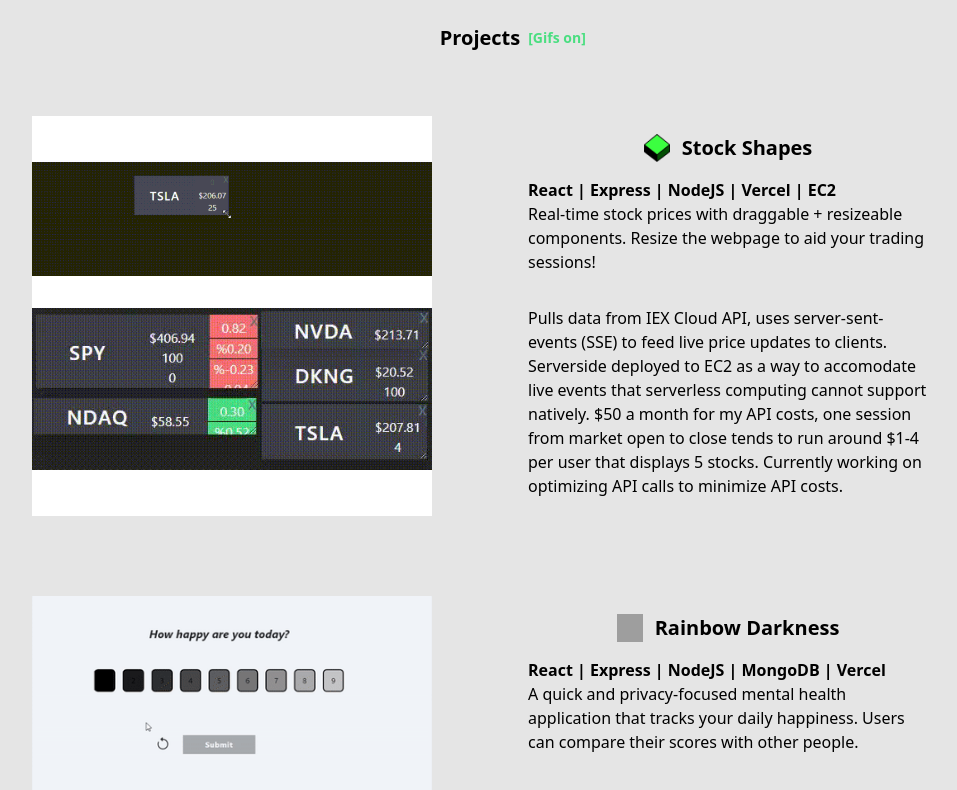
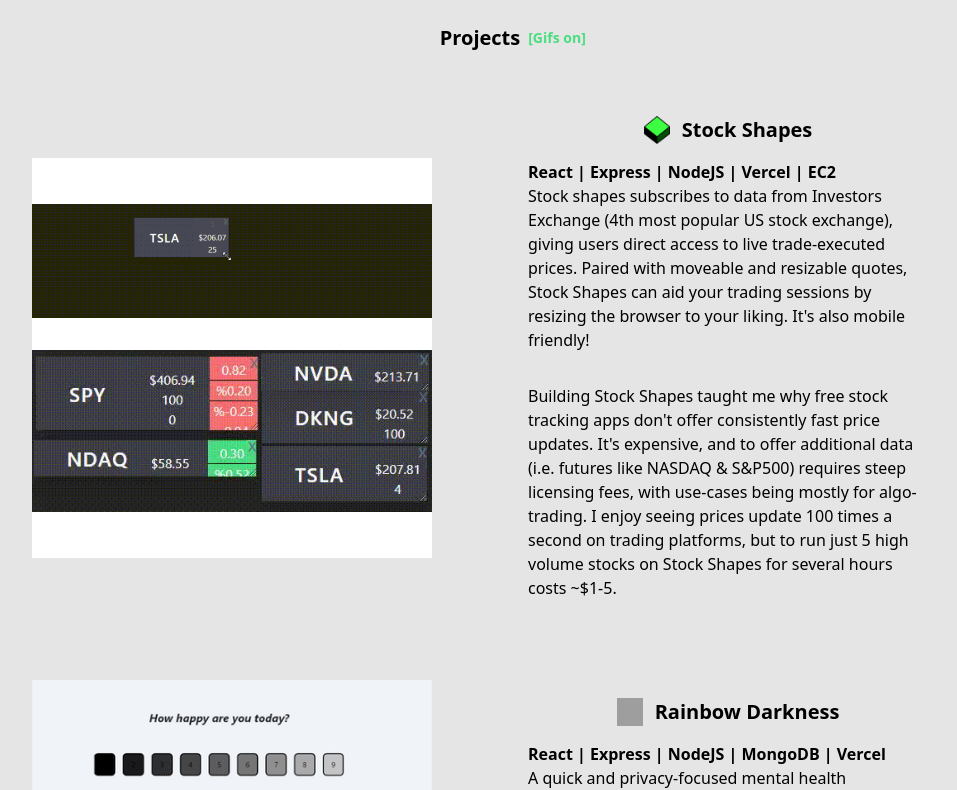
Before and after one commit to r-yabyab/fe-portfolio, a React (Create React App) app: page / in a window 1280 px wide. Shown: the part 696-1486 px from the top of the page, without its empty margins (160-1117 px from the left). Built offline with nearby package versions, Linux system fonts and the light colour scheme; grey boxes are pictures that could not be loaded.

Commit message:
descriptions

```diff
--- a/src/components/HomePage.js
+++ b/src/components/HomePage.js
@@ -212,7 +212,8 @@
                                 </div>
                                 <div className="font-semibold">React | Express | NodeJS | Vercel | EC2</div>
                                 {/* <div className="">Real-time stock & future updates with draggable + resizeable components. Resize the webpage to aid your trading sessions!</div> */}
-                                <div className="">Real-time stock prices with draggable + resizeable components. Resize the webpage to aid your trading sessions!</div>
+                                {/* <div className="">Real-time stock prices with draggable + resizeable components. Resize the webpage to aid your trading sessions!</div> */}
+                                <div className="">Stock shapes subscribes to data from Investors Exchange (4th most popular US stock exchange), giving users direct access to live trade-executed prices. Paired with moveable and resizable quotes, Stock Shapes can aid your trading sessions by resizing the browser to your liking. It's also mobile friendly!</div>
                                 {/* <div className={boolState ? "text-yellow-400 select-none hover:text-slate-800 hover:cursor-pointer" :
                                     "text-slate-400 select-none hover:text-slate-800 hover:cursor-pointer"}
                                     onClick={boolHandler}
@@ -223,7 +224,9 @@
                                     // {boolState ? "bg-slate-200 hover:cursor-pointer" : "hidden"}
                                     {"pt-8"}
                                 >
-                                    Pulls data from IEX Cloud API, uses server-sent-events (SSE) to feed live price updates to clients. Serverside deployed to EC2 as a way to accomodate live events that serverless computing cannot support natively. $50 a month for my API costs, one session from market open to close tends to run around $1-4 per user that displays 5 stocks. Currently working on optimizing API calls to minimize API costs.
+                                    {/*[vers3] Building Stock Shapes gave me experience on how to navigate sparsely written API documentation with broken endpoints. It also shed light on why free stock tracking apps don't provide consistently fast price updates-- It's expensive. */}
+                                    Building Stock Shapes taught me why free stock tracking apps don't offer consistently fast price updates. It's expensive, and to offer additional data (i.e. futures like NASDAQ & S&P500) requires steep licensing fees, with use-cases being mostly for algo-trading. I enjoy seeing prices update 100 times a second on trading platforms, but to run just 5 high volume stocks on Stock Shapes for several hours costs ~$1-5.
+                                    {/*[vers1] Pulls data from IEX Cloud API, uses server-sent-events (SSE) to feed live price updates to clients. Serverside deployed to EC2 as a way to accomodate live events that serverless computing cannot support out the box. $50 a month for my API costs, one session from market open to close tends to run around $1-8 per user that displays 5 stocks. Currently working on optimizing API calls to minimize costs. */}
                                 </div>
                             </div>
                         </div>
```
